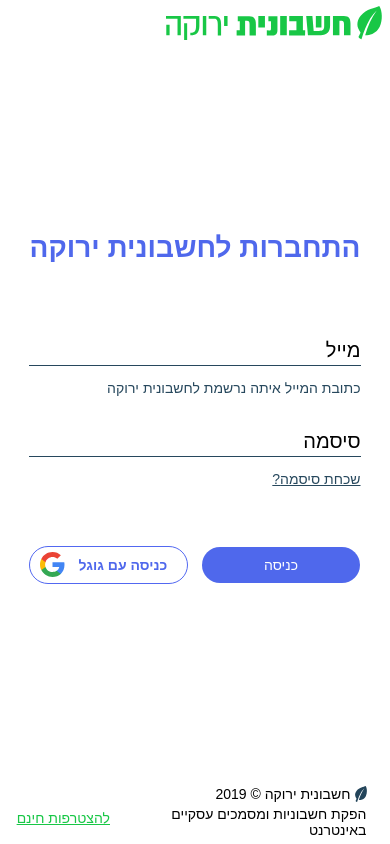
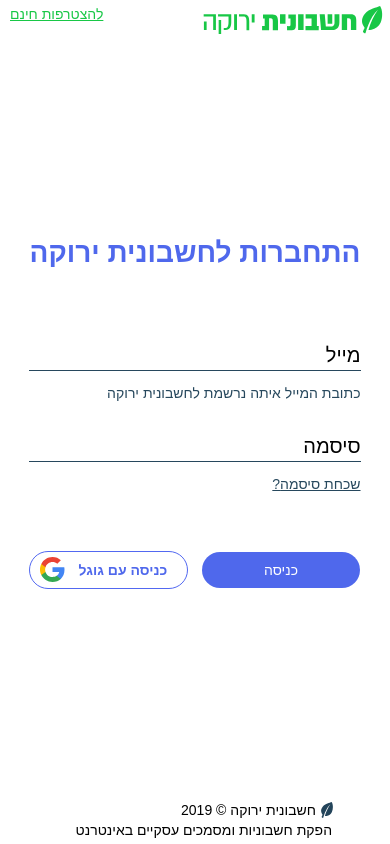
Before and after one commit to talmaoz/green_invoice, a Vue app: page /login in a window 390 px wide. Built offline with nearby package versions, Linux system fonts and the light colour scheme; a small style sheet from the web is missing.

Commit message:
Responsivity almost done

```diff
--- a/src/scss/_mixins.scss
+++ b/src/scss/_mixins.scss
@@ -30,8 +30,8 @@
   }
 }
 
-//@mixin h2 {
-//  @media (max-height: #{$screen-max-height-2}) {
-//    @content;
-//  }
-//}
+@mixin h2 {
+  @media (max-height: #{$screen-max-height-2}) {
+    @content;
+  }
+}
--- a/src/views/login.vue
+++ b/src/views/login.vue
@@ -131,6 +131,7 @@
 
         img {
           height: 34px;
+          @include w4 {height: 28px;}
           float: right;
         }
       }
@@ -160,7 +161,8 @@
         margin-bottom: 64px;
         min-height: 478px;
         @include h1 {
-          margin-bottom: 0;
+          margin-bottom: 20px;
+          margin-top: 20px;
           min-height: 280px;
         }
         max-width: 407px;
@@ -187,10 +189,12 @@
           justify-content: space-around;
           min-height: calc(100% - 70px - 56px);
           padding: 45px 0 25px;
+          @include h2 {padding: 10px 0;}
 
           &_input {
 
             margin: 19px 0;
+            @include h2 {margin: 5px 0;}
 
             &_label {
               font-size: 20px;
@@ -265,6 +269,7 @@
 
           display: inline-block;
           width: 70%;
+          @include w4 {width: 100%;}
 
           &_rights_reserved {
             display: flex;
@@ -292,6 +297,13 @@
           width: 30%;
           padding-top: 1.7em;
           text-align: left;
+          @include w4 {
+            position: absolute;
+            top: 0;
+            left: 0;
+            padding-top: 6px;
+            padding-left: 10px;
+          }
         }
       }
     }
```
